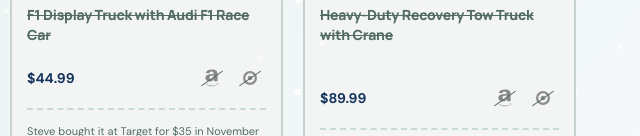
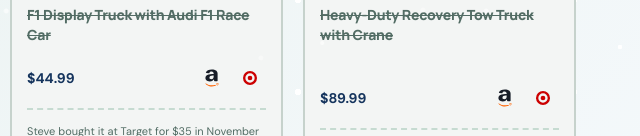
Before and after one commit to sshongru/lego, a website: page index.html in a window 1280 px wide. Shown: the part 664-800 px from the top of the page, 640-1280 px from the left. Drawn offline with Linux system fonts and the light colour scheme.

Commit message:
Keep links on already-bought wishlist cards clickable

```diff
--- a/app.js
+++ b/app.js
@@ -98,14 +98,6 @@ function render() {
       quantity.textContent = `x${set.quantity}`;
       quantity.setAttribute("aria-label", `${set.quantity} copies owned`);
     }
-    if (unavailable) {
-      for (const link of card.querySelectorAll("a")) {
-        link.removeAttribute("href");
-        link.setAttribute("aria-disabled", "true");
-        link.tabIndex = -1;
-        link.title = "Already bought; no need to purchase again.";
-      }
-    }
     fragment.append(card);
   }
   grid.replaceChildren(fragment);
--- a/styles.css
+++ b/styles.css
@@ -163,17 +163,6 @@ body {
 .retailer-link img { display: block; width: 14px; height: 14px; object-fit: contain; }
 .retailer-link[data-retailer="amazon"] img { width: 14px; height: 18px; }
 .retailer-link:hover { background: #edf3fb; }
-.retailer-link[aria-disabled="true"] img { filter: grayscale(1); opacity: .5; }
-.retailer-link[aria-disabled="true"]:hover { background: transparent; }
-.retailer-link[aria-disabled="true"]::after {
-  content: "";
-  position: absolute;
-  left: 3px;
-  right: 3px;
-  top: 50%;
-  border-top: 1px solid #526c64;
-  transform: rotate(-35deg);
-}
 .card-bottom { gap: 7px; padding-bottom: 14px; flex-wrap: nowrap; }
 .set-notes { border-top: 2px dashed #dce7f5; padding-top: 12px; }
 .set-notes p { font-size: 11px; }
@@ -352,7 +341,6 @@ footer { color: #526b88; border: 0; font-size: 10px; }
 .is-unavailable .card-image { background: #f3f5f4; }
 .is-unavailable .card-image img { filter: grayscale(1); opacity: .55; }
 .is-unavailable .set-title-link { color: #526c64; text-decoration: line-through; text-decoration-thickness: 1px; }
-.is-unavailable a { cursor: default; }
 .is-unavailable .retailer-link, .is-unavailable .retailer-link:hover {
   color: #526c64;
   text-decoration: line-through;
```
Also changed, not shown: tests/collection.test.js (+3 -3 lines).
